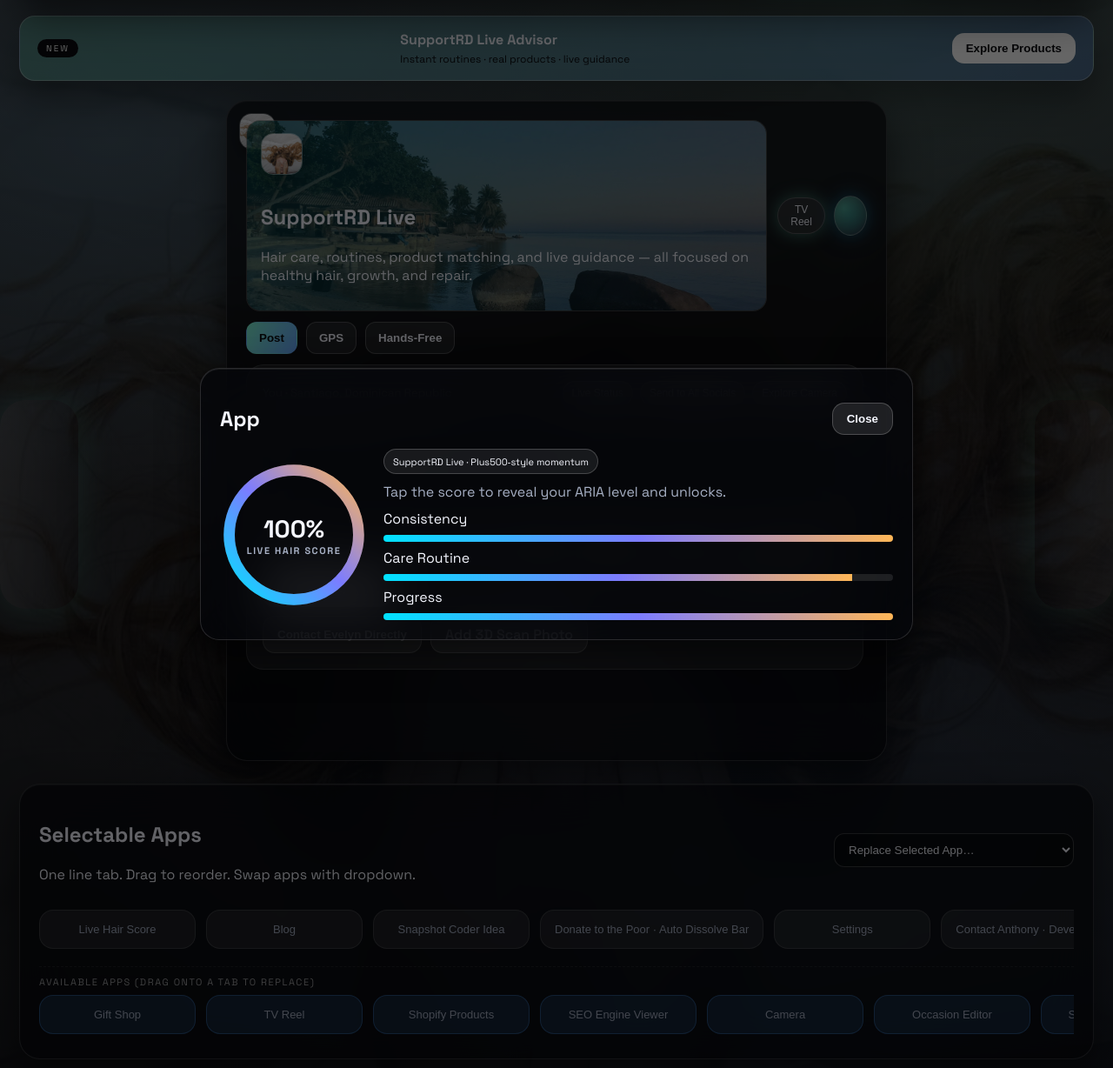
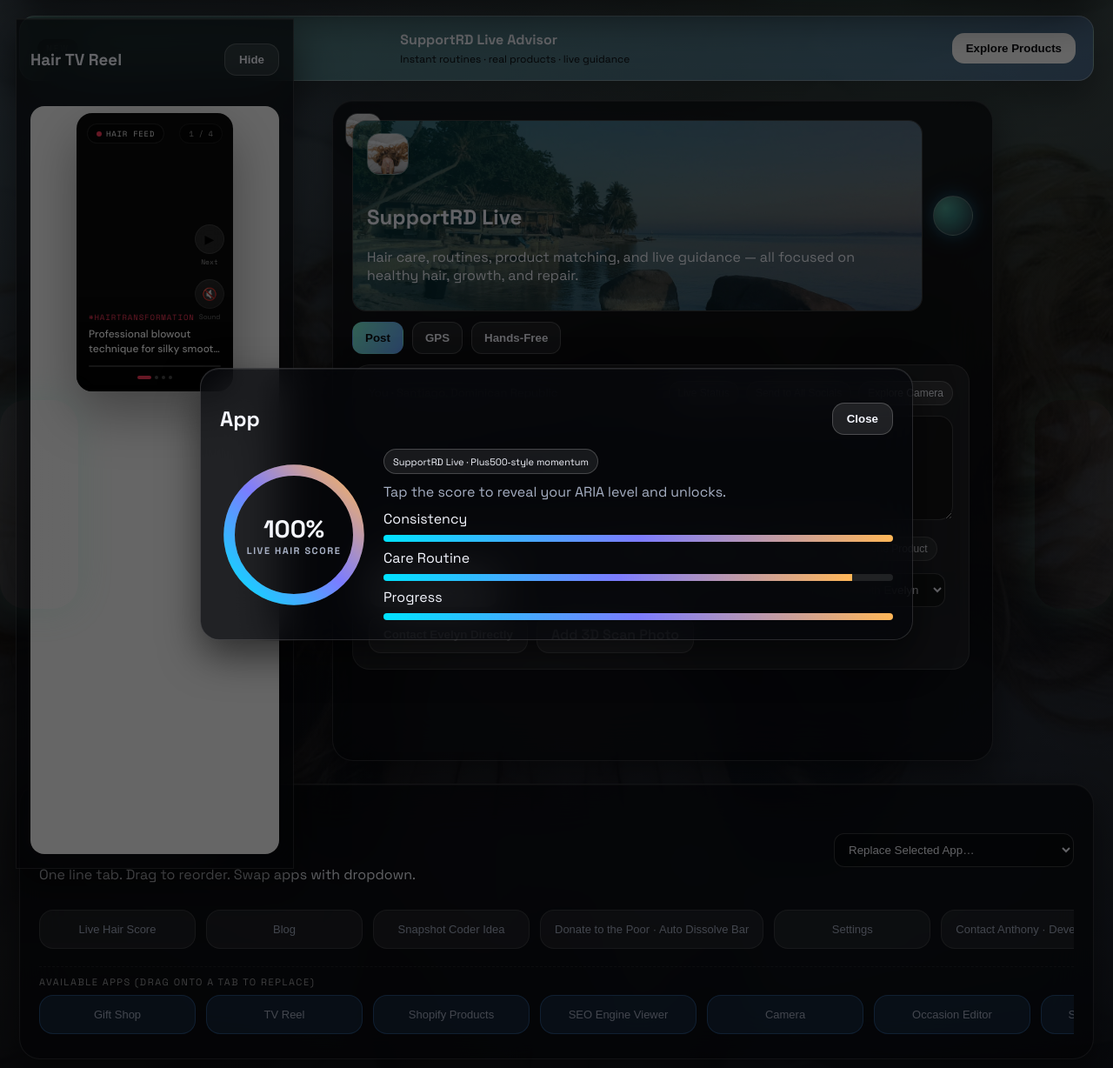
Before and after one commit to tehleader1/tehleader1, a Flask app: page / in a window 1280 px wide. Shown: the part 119-1347 px from the top of the page at 87% size. Run offline with Flask 3, Linux system fonts and the light colour scheme; some libraries are stand-ins or nearby versions.

Commit message:
Add left TV reel panel open by default

```diff
--- a/static/app.js
+++ b/static/app.js
@@ -513,6 +513,14 @@ function setupSEOLogs(){
 function setupReel(){
   const btn = qs("#openReel")
   if(btn){ btn.addEventListener("click", ()=>openModal("reelModal")) }
+  const panel = qs("#reelPanel")
+  const toggle = qs("#toggleReel")
+  if(panel && toggle){
+    toggle.addEventListener("click", ()=>{
+      panel.classList.toggle("hidden")
+      toggle.textContent = panel.classList.contains("hidden") ? "Show" : "Hide"
+    })
+  }
 }
 
 function setupCamera(){
--- a/static/index.html
+++ b/static/index.html
@@ -44,6 +44,14 @@
     <button class="btn" id="adCta">Explore Products</button>
   </section>
 
+  <section class="reel-panel glass" id="reelPanel">
+    <div class="panel-head">
+      <h3>Hair TV Reel</h3>
+      <button class="btn ghost" id="toggleReel">Hide</button>
+    </div>
+    <iframe class="custom-iframe reel-embed" src="/static/reel.html" title="Hair Reel"></iframe>
+  </section>
+
   <section class="center-stage glass" id="centerStage">
     <div class="center-icon">
       <img src="/static/images/woman-waking-up12.jpg" alt="SupportRD">
@@ -55,7 +63,6 @@
         <p>Hair care, routines, product matching, and live guidance — all focused on healthy hair, growth, and repair.</p>
       </div>
       <div class="center-actions">
-        <button class="chip" id="openReel">TV Reel</button>
         <button class="aria-sphere" id="ariaSphere" aria-label="Open ARIA"></button>
       </div>
     </div>
--- a/static/style.css
+++ b/static/style.css
@@ -140,6 +140,11 @@ body:hover .theme-side{opacity:0.6;box-shadow:0 0 40px rgba(124,243,209,0.35);}
 .score-bar{height:8px;border-radius:999px;background:rgba(255,255,255,0.1);overflow:hidden;}
 .score-bar span{display:block;height:100%;background:linear-gradient(90deg,#00e2ff,#7c7cff,#ffb657);width:0%;transition:width .8s ease;}
 .hero-icon{width:48px;height:48px;border-radius:14px;object-fit:cover;border:1px solid rgba(255,255,255,0.4);box-shadow:0 10px 30px rgba(0,0,0,0.35);margin-bottom:8px;}
+.reel-panel{position:fixed;left:18px;top:140px;width:320px;max-height:70vh;z-index:30;display:flex;flex-direction:column;gap:10px;padding:16px;}
+.reel-panel.hidden{transform:translateX(-110%);opacity:0;pointer-events:none;}
+.reel-embed{height:52vh;}
+.center-stage{margin-left:360px;}
+@media (max-width:1100px){.reel-panel{position:static;width:auto;max-height:none;}.center-stage{margin-left:0;}}
 .dock-controls select{padding:10px 12px;border-radius:12px;border:1px solid rgba(255,255,255,0.2);background:rgba(0,0,0,0.35);color:var(--text);}
 
 .gift-grid{display:grid;grid-template-columns:repeat(auto-fit,minmax(180px,1fr));gap:12px;margin-top:12px;}
```
